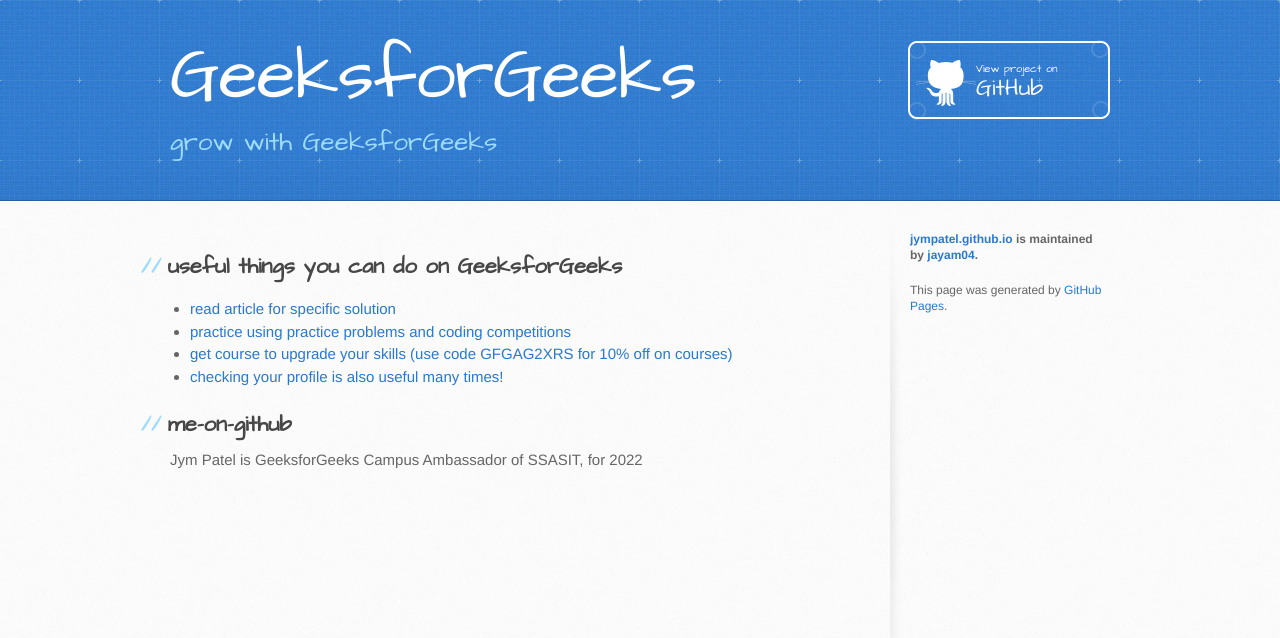
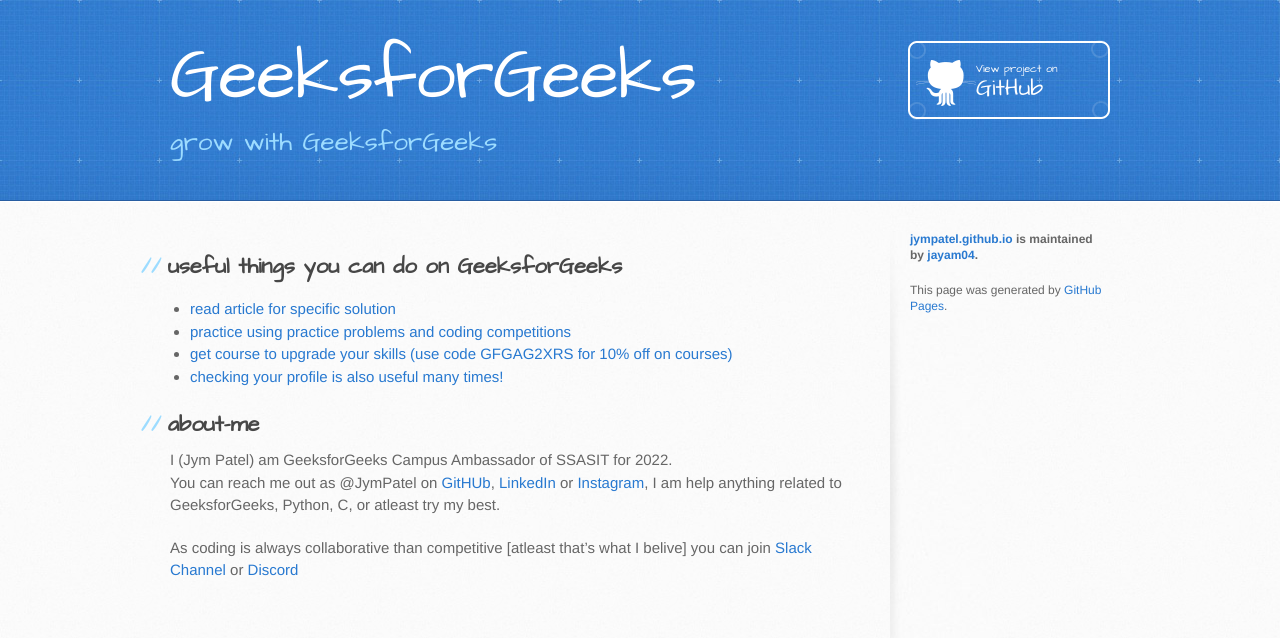
Before and after one commit to jayam04/jympatel.github.io, a Jekyll site: the page built from specials/geeksforgeeks-ambassador.md, in a window 1280 px wide. Shown: the top 638 px of the page. Built offline with Jekyll 4.4.1, drawn with Linux system fonts in a browser that asks for light colours; our own code applies the rules of GitHub Pages for plain Markdown files; the repository's description, which GitHub fills in, is left out.

Commit message:
changes to GeeksforGeeks Site

```diff
--- a/_layouts/default.html
+++ b/_layouts/default.html
@@ -11,7 +11,8 @@
     <script src="https://oss.maxcdn.com/html5shiv/3.7.3/html5shiv.min.js"></script>
     <![endif]-->
 
-{% seo %}
+    {% seo %}
+    <title>{{ page.title | default: site.title | default: site.github.repository_name }}</title>
 
     {% include head-custom.html %}
   </head>
--- a/specials/geeksforgeeks-ambassador.md
+++ b/specials/geeksforgeeks-ambassador.md
@@ -9,5 +9,8 @@
 * [get course to upgrade your skills (use code GFGAG2XRS for 10% off on courses)](https://practice.geeksforgeeks.org/courses/category/all?courseType=online&utm_source=gfg&utm_medium=Submenu&utm_campaign=courses-submenu)
 * [checking your profile is also useful many times!](https://auth.geeksforgeeks.org/user/jympatel/practice)
 
-## me-on-github
-Jym Patel is GeeksforGeeks Campus Ambassador of SSASIT, for 2022
+## about-me
+I (Jym Patel) am GeeksforGeeks Campus Ambassador of SSASIT for 2022.
+You can reach me out as @JymPatel on [GitHUb](https://github.com/JymPatel), [LinkedIn](https://www.linkedin.com/in/jym-patel-7b7584226/) or [Instagram](https://www.instagram.com/jympatel/), I am help anything related to GeeksforGeeks, Python, C, or atleast try my best.
+
+As coding is always collaborative than competitive [atleast that's what I belive] you can join [Slack Channel](https://join.slack.com/t/coding-workspace-corp/shared_invite/zt-1an15mfsy-d4Z9Sw~5Zg~OJrvBYPv~gg) or [Discord](https://discord.gg/Q5fxmEynr3)
```
